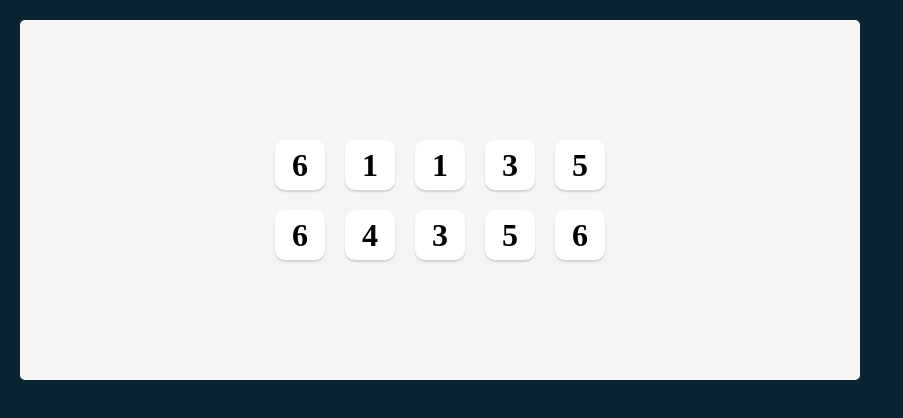
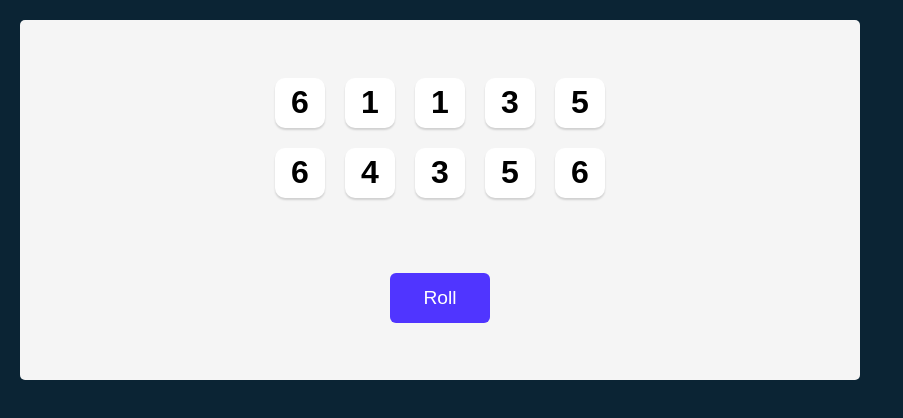
Before and after one commit to Fatima-hub333/Tenzies-project, a React (Create React App) app: page / in a window 1280 px wide. Shown: the top 418 px of the page, without its empty margins (0-903 px from the left). Built offline with nearby package versions, Linux system fonts and the light colour scheme.

Commit message:
Roll dice button

```diff
--- a/src/App.js
+++ b/src/App.js
@@ -16,13 +16,18 @@
     return newDice;
   }
 
+  function rollDice() {
+    setDice(allNewDice())
+  }
+
   const diceElements = dice.map(die => <Die value={die}/>)
 
   return (
     <main>
       <div className="dice-container">
-       {diceElements}
+        {diceElements}
       </div>
+      <button className="roll-dice" onClick={rollDice}>Roll</button>
     </main>
   );
 };
--- a/src/index.css
+++ b/src/index.css
@@ -6,6 +6,7 @@
 body {
   background-color: #0B2434;
   padding: 20px;
+  font-family: 'Karla', sans-serif;
 }
 
 main {
@@ -16,7 +17,7 @@
   padding: 20px;
   display: flex;
   flex-direction: column;
-  justify-content: center;
+  justify-content: space-around;
   align-items: center;
 }
 
@@ -41,3 +42,23 @@
 .die-num {
   font-size: 2rem;
 }
+
+.roll-dice {
+  height: 50px;
+  width: 100px;
+  border: none;
+  border-radius: 6px;
+  background-color: #5035FF;
+  color: white;
+  font-size: 1.2rem;
+  font-family: 'Karla', sans-serif;
+  cursor: pointer;
+}
+
+.roll-dice:focus {
+  outline: none;
+}
+
+.roll-dice:active {
+  box-shadow: inset 5px 5px 10px -3px rgba(0, 0, 0, 0.7);
+}
```
